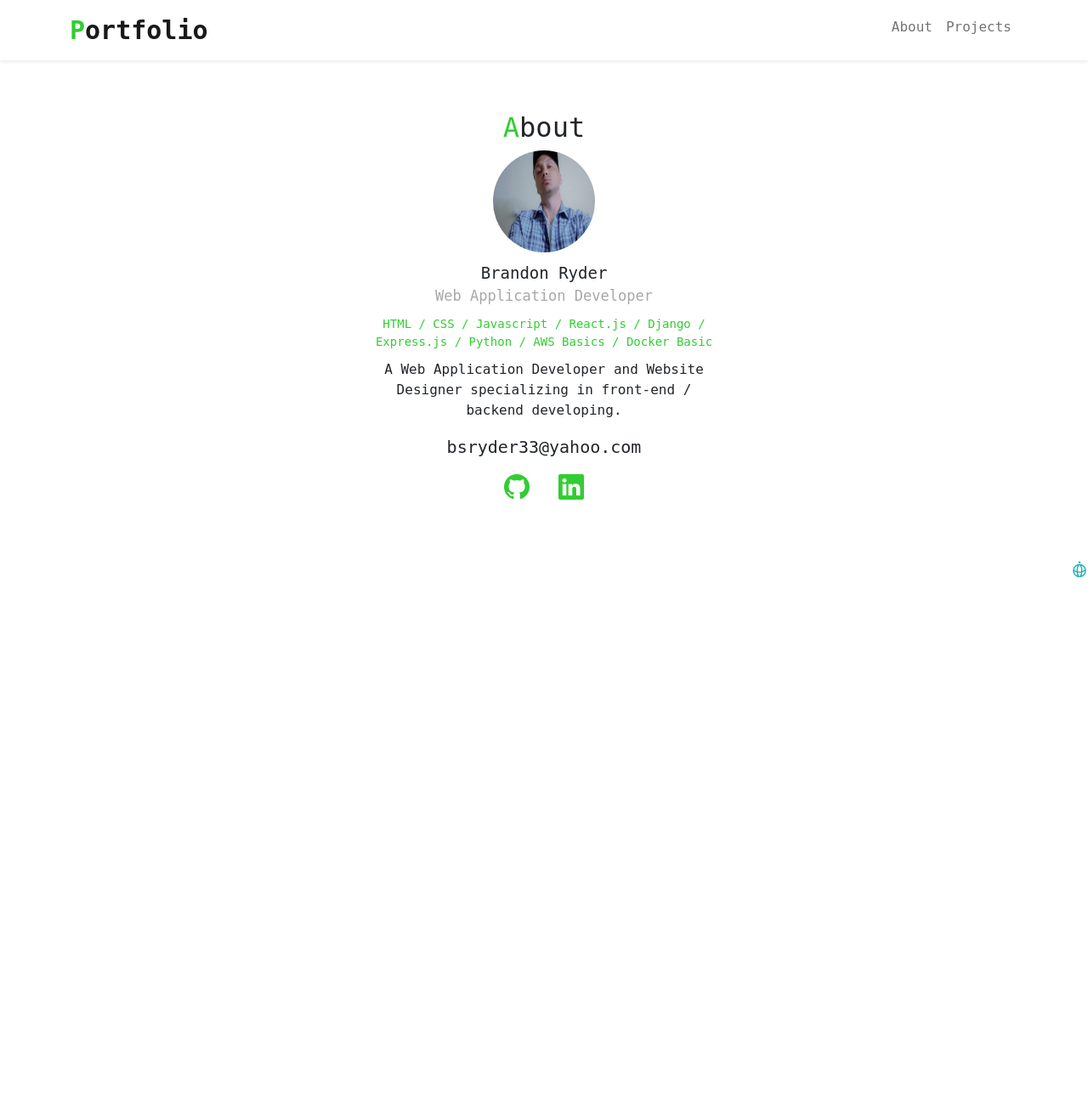
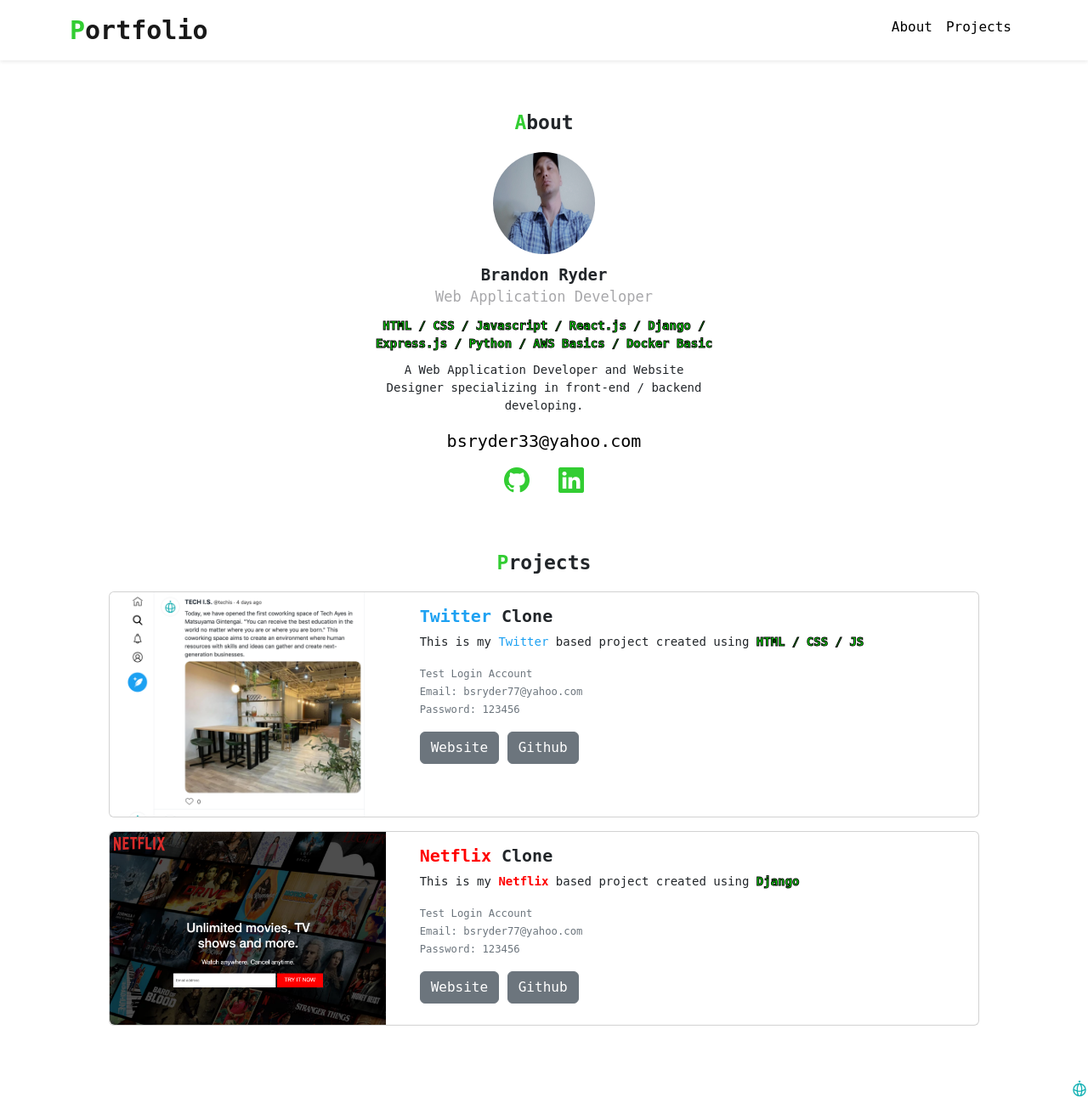
Before and after one commit to Brandonryder33/portfolio, a PHP site: page / in a window 1280 px wide. Shown: the whole page at 85% size. Before the commit the page ends 680 px from the top, so only its background shows below. Run offline with PHP 8.4, Linux system fonts and the light colour scheme; some libraries are stand-ins or nearby versions.

Commit message:
created project section portfolio template finished

```diff
--- a/index.html
+++ b/index.html
@@ -71,6 +71,67 @@
         <a href="#"><i class="bi bi-linkedin ms-3"></i></a>
       </div>
     </div>
+    <div id="projects">
+      <h2><span class="font-primary">P</span>rojects</h2>
+      <div class="card mb-3">
+        <div class="row">
+          <div class="col-md-4">
+            <img
+              src="images/twitter.png"
+              class="img-fluid rounded-start"
+              alt="Twitter Clone"
+            />
+          </div>
+          <div class="col-md-8">
+            <div class="card-body">
+              <h5 class="card-title"><span class="twitter">Twitter</span> Clone</h5>
+              <p class="card-text">
+                This is my <span class="twitter">Twitter</span> based project created using
+                <span class="languages">HTML / CSS / JS</span>
+              </p>
+              <p class="card-text">
+                <small class="text-muted">
+                  Test Login Account<br />
+                  Email: bsryder77@yahoo.com<br />
+                  Password: 123456
+                </small>
+              </p>
+              <a href="#" target="_blank" class="btn btn-secondary">Website</a>
+              <a href="#" target="_blank" class="btn btn-secondary">Github</a>
+            </div>
+          </div>
+        </div>
+      </div>
+      <div class="card mb-3">
+        <div class="row">
+          <div class="col-md-4">
+            <img
+              src="images/netflix.png"
+              class="img-fluid rounded-start"
+              alt="Netflix Clone"
+            />
+          </div>
+          <div class="col-md-8">
+            <div class="card-body">
+              <h5 class="card-title"><span class="netflix">Netflix</span> Clone</h5>
+              <p class="card-text">
+                This is my <b><span class="netflix">Netflix</span></b> based project created using
+                <span class="languages">Django</span>
+              </p>
+              <p class="card-text">
+                <small class="text-muted">
+                  Test Login Account<br />
+                  Email: bsryder77@yahoo.com<br />
+                  Password: 123456
+                </small>
+              </p>
+              <a href="#" target="_blank" class="btn btn-secondary">Website</a>
+              <a href="#" target="_blank" class="btn btn-secondary">Github</a>
+            </div>
+          </div>
+        </div>
+      </div>
+    </div>
   </body>
   <footer style="text-align: right">
     <img
--- a/style.css
+++ b/style.css
@@ -3,13 +3,23 @@ body {
 }
 
 .font-primary {
-  color:limegreen;
+  color: limegreen;
 }
 .title-icon {
   font-size: 30px;
   font-weight: bold;
 }
-
+p {
+  font-size: 14px;
+}
+h2 {
+  font-weight: bold;
+  font-size: 23px;
+  margin-bottom: 20px;
+}
+a.font-black {
+  color: black !important;
+}
 /******************
 About
 *******************/
@@ -27,18 +37,54 @@ About
 }
 #about .name {
   font-size: 19px;
+  font-weight: bold;
 }
 #about .vocation {
   font-size: 17px;
   color: #a8a8ab;
   margin-bottom: 10px;
 }
-#about .skills{font-size: 14px;
-color:limegreen;
-margin-bottom: 10px;}
-.email{margin-top: 14px;
-font-size: 20px;}
-.icons{ margin-top: 10px;
-    font-size: 30px;
-color:limegreen;}
-#about .icons a{color: limegreen;}
+#about .skills {
+  font-size: 14px;
+  color: limegreen;
+  margin-bottom: 10px;
+  font-weight: bold;
+  -webkit-text-stroke: 1px black;
+	-webkit-text-fill-color: lime;
+}
+.email {
+  margin-top: 14px;
+  font-size: 20px;
+  color: black;
+}
+.icons {
+  margin-top: 10px;
+  font-size: 30px;
+  color: limegreen;
+}
+#about .icons a {
+  color: limegreen;
+}
+/**********************
+Projects
+**********************/
+#projects {
+  margin: 60px auto;
+  width: 80%;
+}
+#projects h2 {
+  text-align: center;
+}
+#projects .card img {
+  width: 100%;
+}
+#projects .card-title {
+  font-weight: bold;
+}
+.netflix {
+  color: red !important;
+}
+.languages{font-weight: bold;
+    -webkit-text-stroke: 1px black;
+      -webkit-text-fill-color: lime;}
+.twitter {color: #1DA1F2}
```
